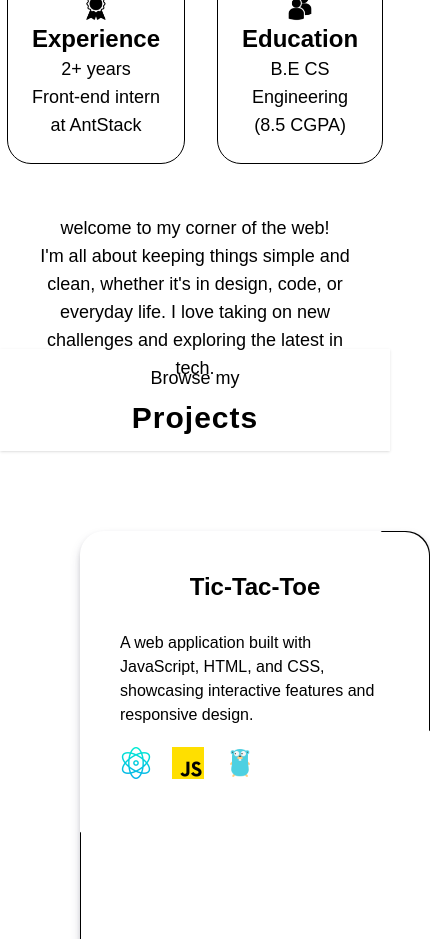
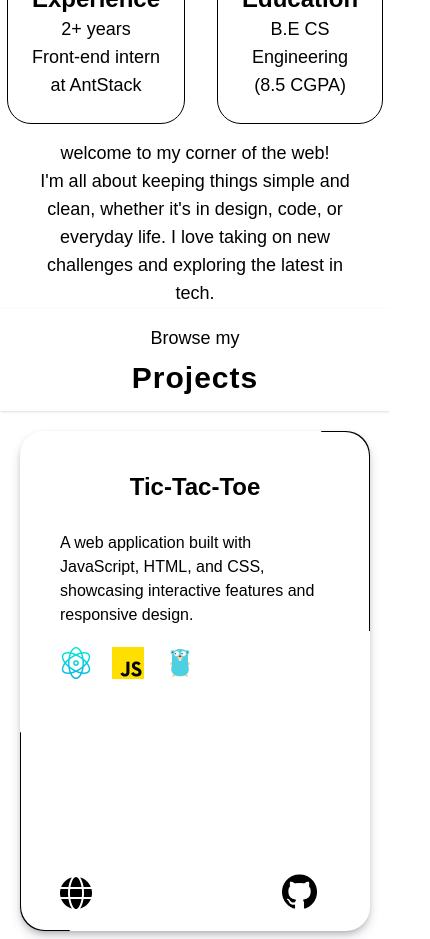
Before and after one commit to smashbrick/portfolio, a React (Vite) app: page / in a window 390 px wide. Shown: the part 3260-4199 px from the top of the page, 430 px wide, since content can reach past the window. Built offline with nearby package versions, Linux system fonts and the light colour scheme.

Commit message:
Padding issue fixed along with responsiveness

```diff
--- a/src/components/About.jsx
+++ b/src/components/About.jsx
@@ -41,7 +41,7 @@ function About() {
 							</p>
 						</div>
 					</div>
-					<p className="text-center mt-[50px] text-lg mb-[50px]">
+					<p className="text-center mt-[15px] mb-[15px] sm:mt-[50px] text-lg sm:mb-[50px]">
 						welcome to my corner of the web! <br /> I&apos;m all about keeping
 						things simple and clean, whether it&apos;s in design, code, or
 						everyday life. I love taking on new challenges and exploring the
--- a/src/components/Projects.jsx
+++ b/src/components/Projects.jsx
@@ -34,8 +34,8 @@ const projects = [
 function Projects() {
 	return (
 		<Section sectionText="Browse my" sectionTitle="Projects" id="projects">
-			<div className="flex flex-col lg:h-[88vh] justify-between p-10">
-				<div className="h-auto p-10 block lg:flex justify-around items-center gap-10">
+			<div className="flex flex-col lg:h-[88vh] justify-between sm:p-10 p-5">
+				<div className="h-auto  block lg:flex justify-around items-center gap-10">
 					{projects.map((project, index) => (
 						<Card key={index}>
 							<h3 className="text-2xl font-semibold text-center">
--- a/src/components/Skills.jsx
+++ b/src/components/Skills.jsx
@@ -16,7 +16,7 @@ const skills = {
 function Skills() {
 	return (
 		<Section sectionText="Explore my" sectionTitle="Skills" id="skills">
-			<div className=" lg:h-[88vh] h-auto p-10 block lg:flex justify-around items-center">
+			<div className=" lg:h-[88vh] h-auto sm:p-10 p-5 block lg:flex justify-around items-center">
 				{/* Card goes here */}
 				<Card>
 					<h3 className="text-2xl font-semibold text-center">Front-end</h3>
```
